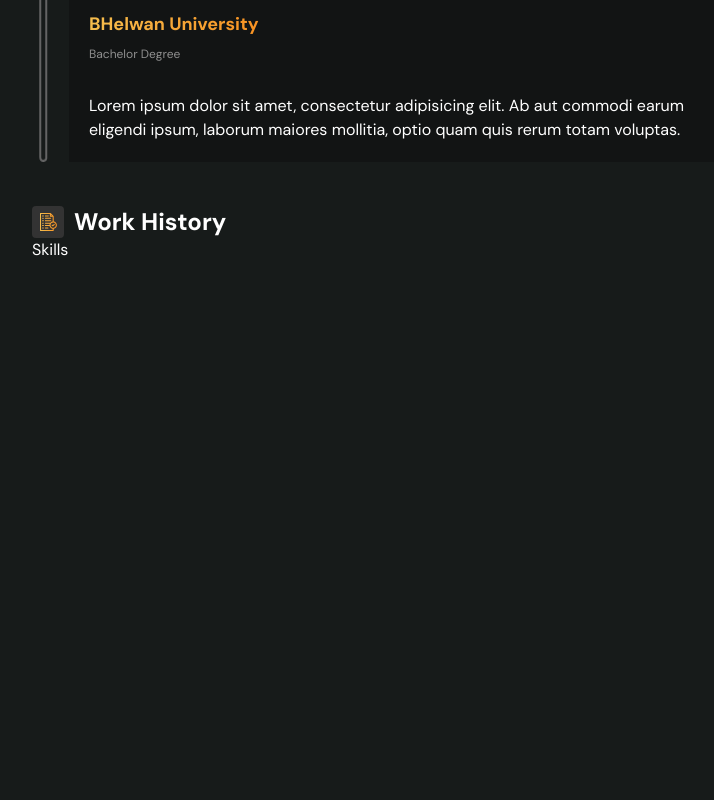
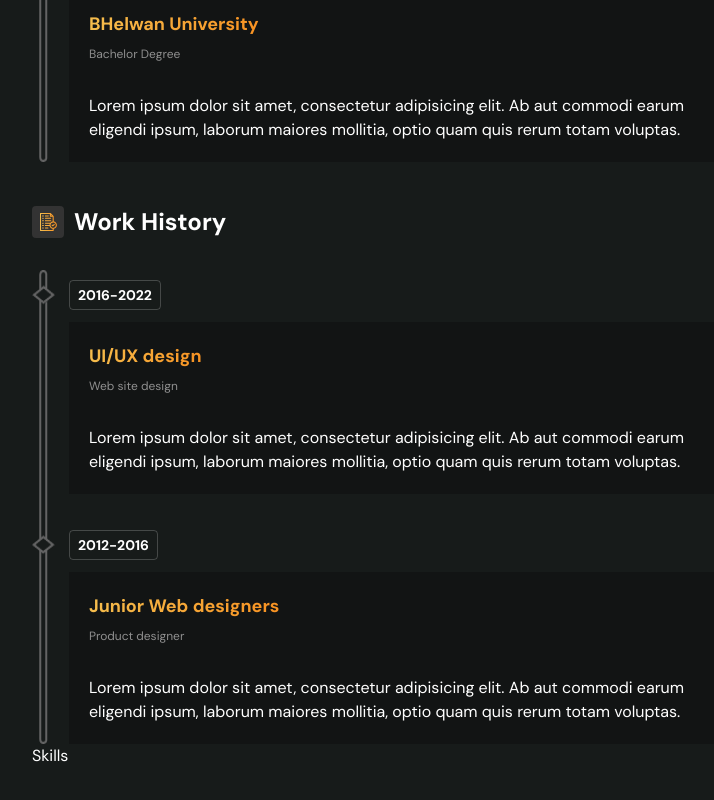
Before and after one commit to rayan2228/themefisher, a Next.js app: page / in a window 1280 px wide. Shown: the part 1177-1977 px from the top of the page, without its empty margins (280-994 px from the left). Before the commit the page ends 1495 px from the top, so only its background shows below. Built offline with nearby package versions, Linux system fonts and the light colour scheme.

Commit message:
feat: Implement Work section with work history details and DetailsCard component

```diff
--- a/src/sections/Work.tsx
+++ b/src/sections/Work.tsx
@@ -1,9 +1,27 @@
 import workIcon from "@/app/assets/icons/work.svg"
+import DeatilsCard from "@/components/DeatilsCard"
 import SecondaryTitle from "@/components/SecondaryTitle"
+const workDetails = [
+    {
+        "year": "2016-2022",
+        "title": "UI/UX design",
+        "subtitle": "Web site design",
+        "description": "Lorem ipsum dolor sit amet, consectetur adipisicing elit. Ab aut commodi earum eligendi ipsum, laborum maiores mollitia, optio quam quis rerum totam voluptas."
+    },
+    {
+        "year": "2012-2016",
+        "title": "Junior Web  designers",
+        "subtitle": "Product designer",
+        "description": "Lorem ipsum dolor sit amet, consectetur adipisicing elit. Ab aut commodi earum eligendi ipsum, laborum maiores mollitia, optio quam quis rerum totam voluptas."
+    }
+]
 const Work = () => {
     return (
         <section className="mt-11">
             <SecondaryTitle icon={workIcon} alt="work" title="Work History" />
+            <div className="mt-8">
+                <DeatilsCard data={workDetails} />
+            </div>
         </section>
     )
 }
```
